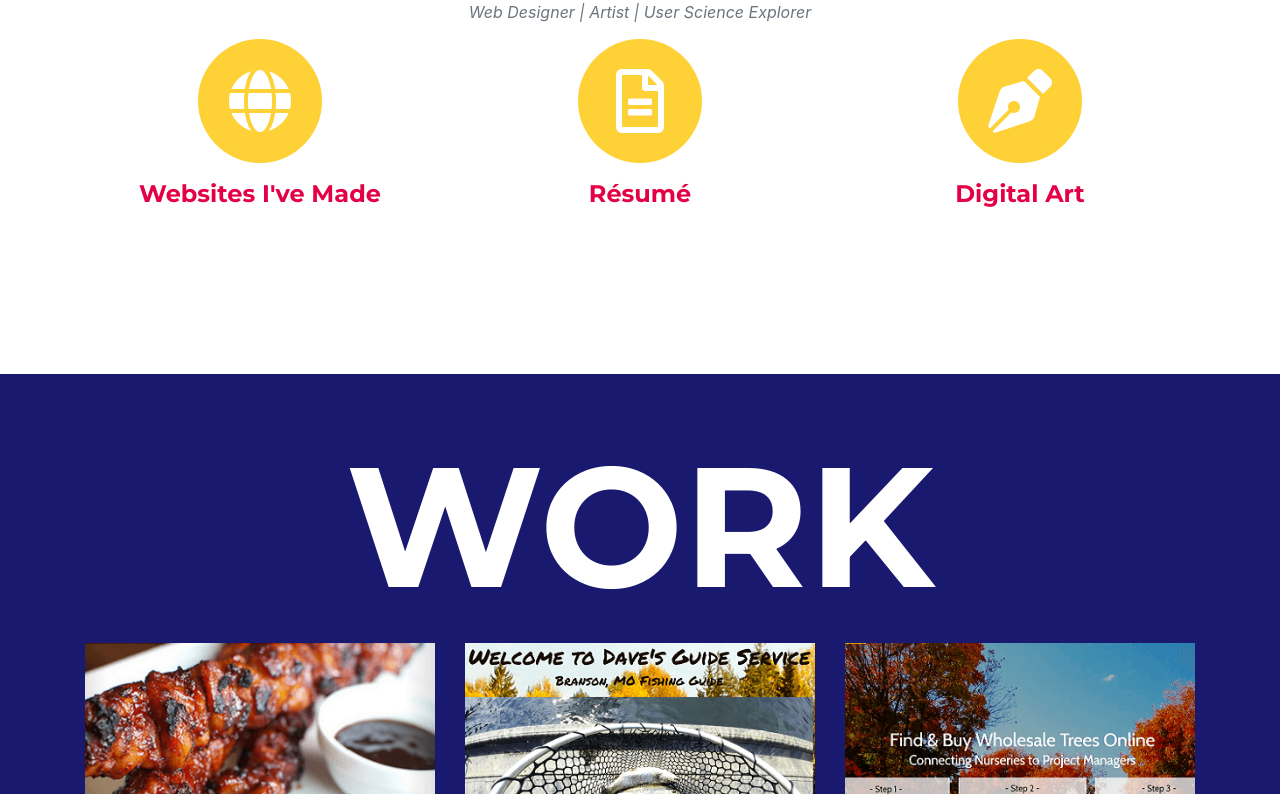
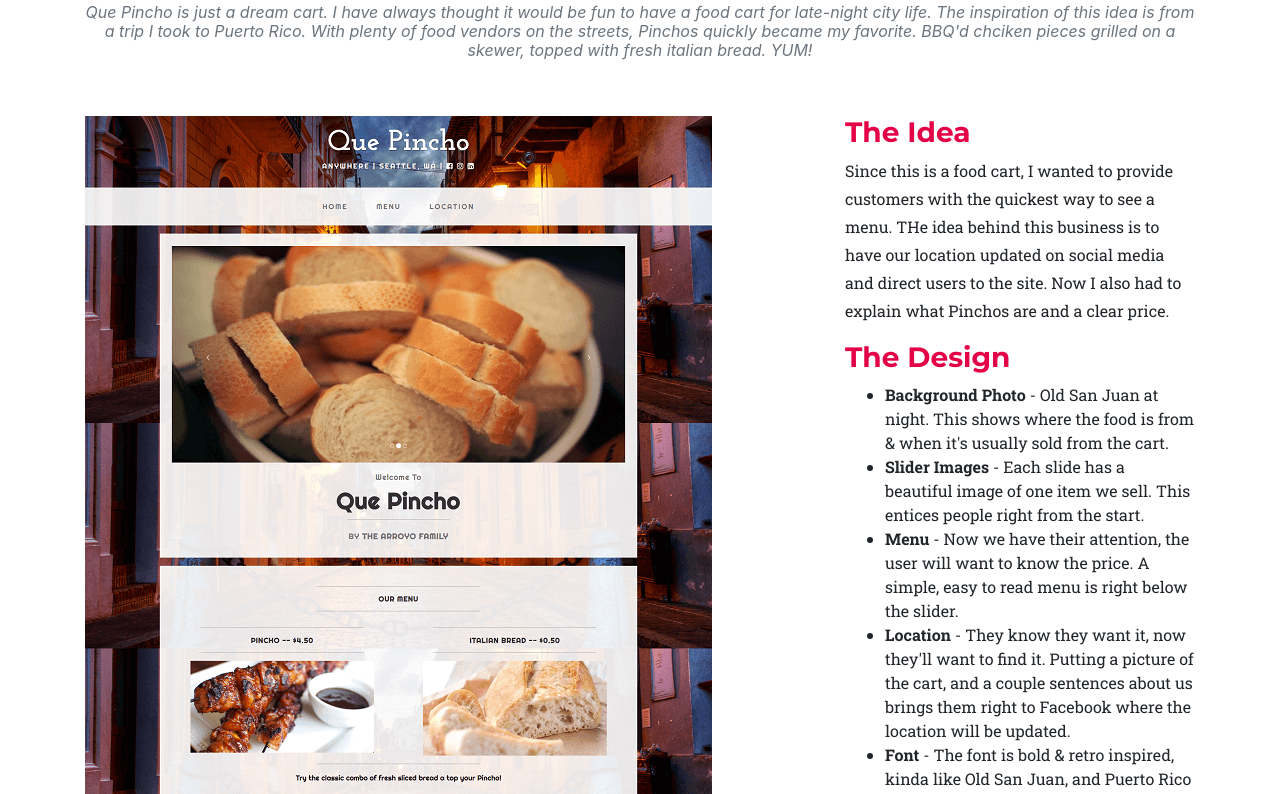
Before and after one commit to JulieArroyo/work-1, a plain HTML site: page index.html in a window 1280 px wide. Shown: the part 514-1308 px from the top of the page. Drawn offline with Linux system fonts and the light colour scheme; a web font is replaced by a local one.

Commit message:
Design Notes
Added Design Notes & Full PAge Image of QUE PINCHO

```diff
--- a/css/agency.css
+++ b/css/agency.css
@@ -49,7 +49,7 @@ section h3.section-subheading {
   font-size: 16px;
   font-weight: 400;
   font-style: italic;
-  margin-bottom: 15px;
+  margin-bottom: 55px;
   text-transform: none;
   font-family: 'Droid Serif', -apple-system, BlinkMacSystemFont, 'Segoe UI', Roboto, 'Helvetica Neue', Arial, sans-serif, 'Apple Color Emoji', 'Segoe UI Emoji', 'Segoe UI Symbol', 'Noto Color Emoji';
 }
@@ -303,6 +303,13 @@ a .service-heading{
 /* DESIGN TITLES */
 h3.dark{
   color:#fff;
+}
+h3{
+  color:#e30047;
+}
+/* WORK FULL PAGE BACKGROUND */
+#full-page{
+  background-image: url("../img/portfolio/QuePinchoFullPAge.png");
 }
 
 /* ABOUT SECTION STYLES */
--- a/index.html
+++ b/index.html
@@ -83,34 +83,41 @@
       <div class="container">
         <div class="row">
           <div class="col-lg-12 text-center">
-            <h2 class="section-heading text-uppercase wow zoomIn">I Make Beautiful Things Happen</h2>
+            <h2 class="section-heading text-uppercase wow zoomIn">Designing A Made Up Food Cart</h2>
             <div class="typewriter">
-             <h3 class="section-subheading text-muted "> Web Designer | Artist | User Science Explorer</h3>
+             <h3 class="section-subheading text-muted ">Que Pincho is just a dream cart. I have always thought it would be fun to have a food cart for late-night city life.
+             The inspiration of this idea is from a trip I took to Puerto Rico. With plenty of food vendors on the streets, Pinchos
+           quickly became my favorite. BBQ'd chciken pieces grilled on a skewer, topped with fresh italian bread. YUM!</h3>
            </div>
           </div>
         </div>
-        <div class="row text-center">
+        <div class="row">
           <!-- Icon One -->
-          <div class="col-md-4 wow flipIn">
+          <div class="col-sm-8 wow flipIn">
             <a class="js-scroll-trigger" href="#portfolio">
-            <span class="fa-stack fa-4x ">
-              <i class="fas fa-circle fa-stack-2x text-primary"></i>
-              <i class="fas fa-globe fa-stack-1x fa-inverse"></i>
-            </span>
-              <h4 class="service-heading">Websites I've Made</h4>
+              <img class="img-fluid" src="img/portfolio/QuePinchoFullPAge.png" alt="Que Pincho">
             </a>
           </div>
           <!-- Icon Two -->
-        <div class="col-md-4 wow flipIn">
-          <a class="js-scroll-trigger" href="#about">
-          <span class="fa-stack fa-4x wow flipIn">
-            <i class="fas fa-circle fa-stack-2x text-primary"></i>
-           <i class="far fa-file-alt fa-stack-1x fa-inverse"></i>
-          </span>
-          <h4 class="service-heading">Résumé</h4>
-        </a>
+        <div class="col-sm-4 wow flipIn">
+
+          <h3>The Idea</h3>
+          <p>Since this is a food cart, I wanted to provide customers with the quickest way to see a menu. THe idea behind this business
+          is to have our location updated on social media and direct users to the site. Now I also had to explain what Pinchos are and a clear price.
+         </p>
+         <h3>The Design</h3>
+         <ul>
+           <li><strong>Background Photo</strong> - Old San Juan at night. This shows where the food is from & when it's usually sold from the cart.</li>
+           <li><strong>Slider Images</strong> - Each slide has a beautiful image of one item we sell. This entices people right from the start. </li>
+           <li><strong>Menu</strong> - Now we have their attention, the user will want to know the price. A simple, easy to read menu is right below the slider.</li>
+           <li><strong>Location</strong> - They know they want it, now they'll want to find it. Putting a picture of the cart, and a couple sentences about us brings them right to Facebook where the location will be updated. </li>
+           <li><strong>Font</strong> - The font is bold & retro inspired, kinda like Old San Juan, and Puerto Rico itself.</li>
+         </ul>
+
+            <a class="not-mobile btn btn-primary btn-xl text-uppercase js-scroll-trigger" href="http://juliearroyo.com/The-Cart/" target="_blank">See Live Site</a>
+
         </div>
-          <!-- Icon Three -->
+          <!-- Icon Three
 
           <div class="col-md-4">
             <a class="js-scroll-trigger" href="#design">
@@ -120,7 +127,7 @@
             </span>
             <h4 class="service-heading">Digital Art</h4>
           </a>
-          </div>
+          </div> -->
 
 
         </div>
```
Also changed, not shown: img/portfolio/QuePinchoFullPAge.png (added).
